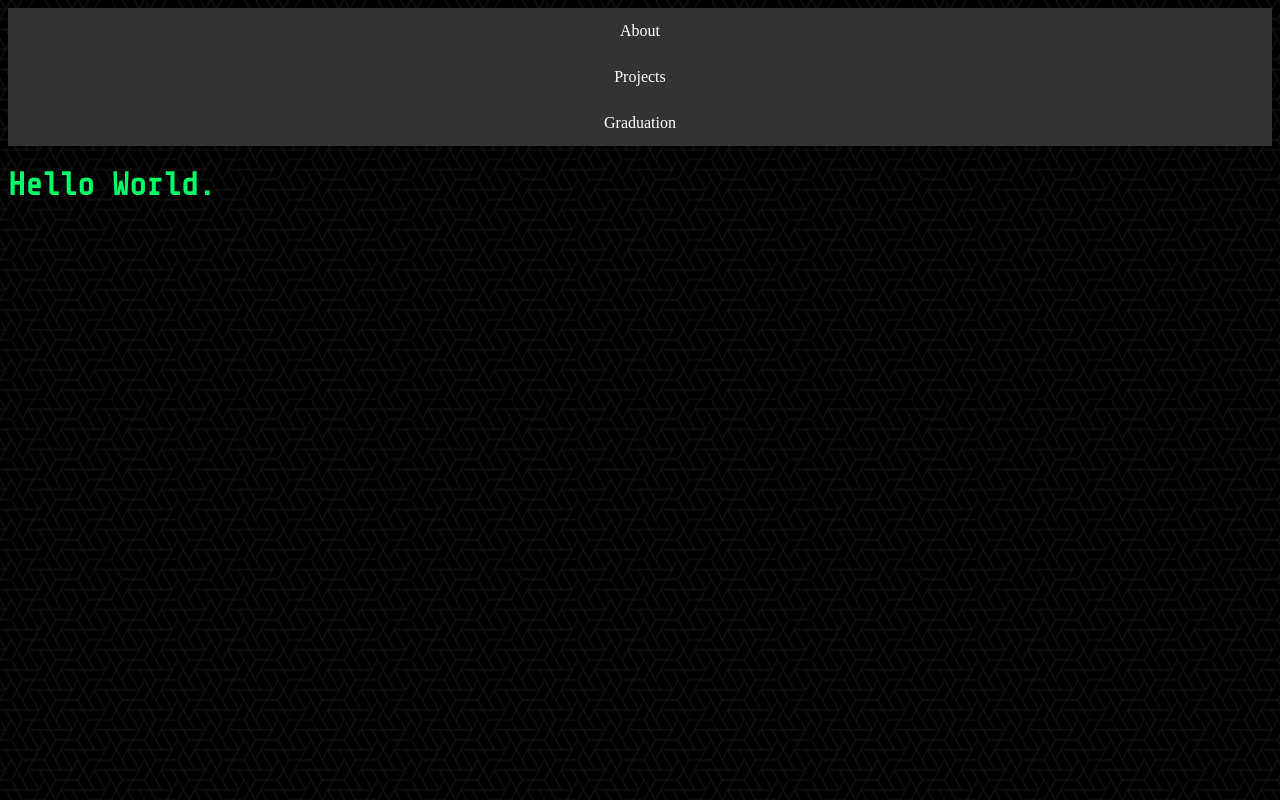
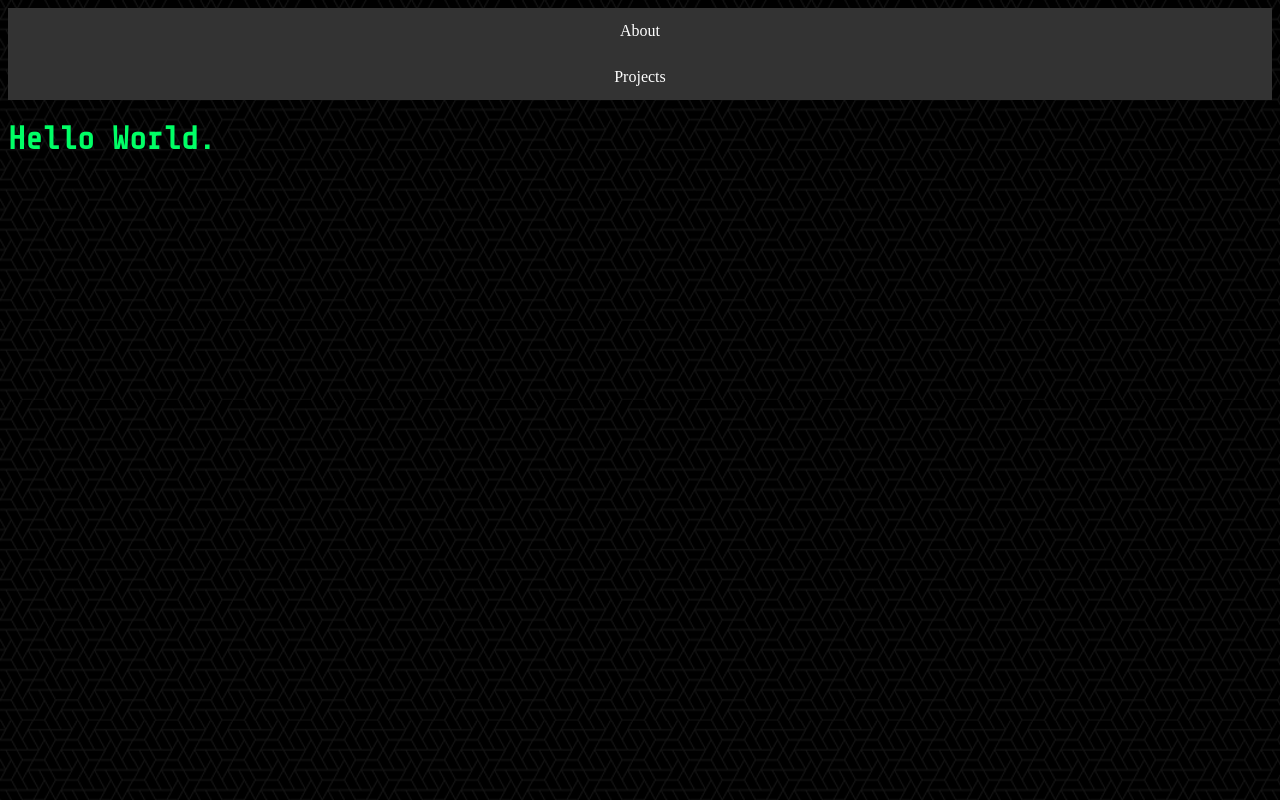
Before and after one commit to jhdinh/jhdinh.github.io, a plain HTML site: page index.html in a window 1280 px wide. Drawn offline with nearby package versions, Linux system fonts and the light colour scheme.

Commit message:
Taking off graduation from nav_bar

```diff
--- a/index.html
+++ b/index.html
@@ -11,7 +11,6 @@
   <ul class="nav_bar">
     <li class="nav_bar"><a href="static/about.html">About</a></li>
     <li class="nav_bar"><a href="static/projects.html">Projects</a></li>
-    <li class="nav_bar"><a href="static/grad.html">Graduation</a></li>
   </ul>
 
 <h1 class="welcome_text">Hello World.</h1>
```
